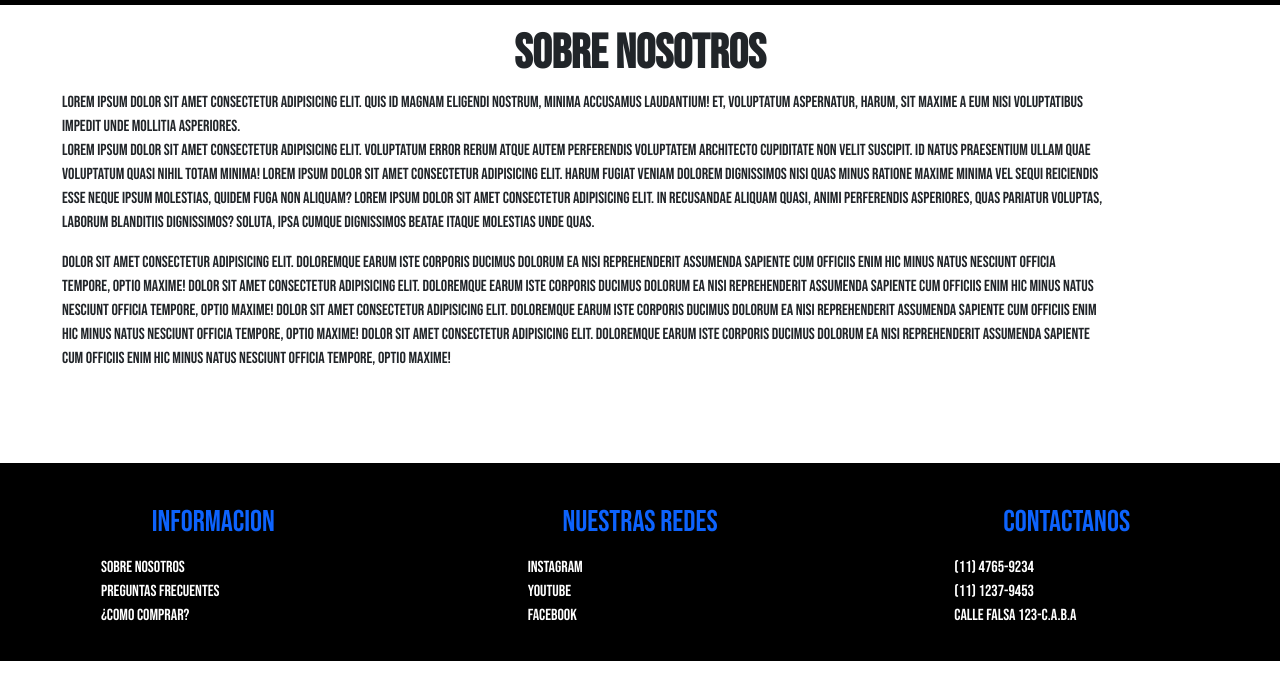
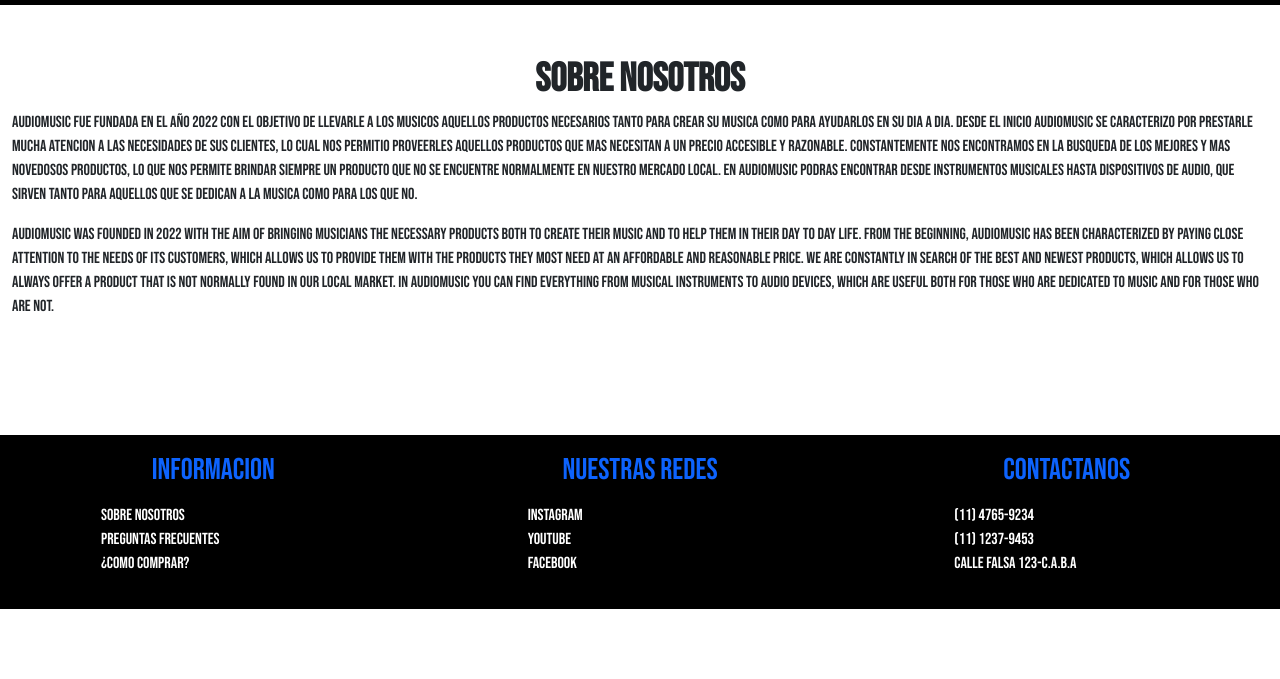
Before and after one commit to FabrizioV02/tercera-entrega, a website: page sections/nosotros.html in a window 1280 px wide. Shown: the part 121-800 px from the top of the page. Drawn offline with nearby package versions, Linux system fonts and the light colour scheme.

Commit message:
sobre nosotros

```diff
--- a/sass/_nosotros.scss
+++ b/sass/_nosotros.scss
@@ -1,5 +1,3 @@
-#nosotros-contenido {
-  justify-content: center;
-  margin-left: 50px;
-  font-size: 150fr;
+#nosotros-h1{
+  margin-top: 50px;
 }
--- a/sections/nosotros.html
+++ b/sections/nosotros.html
@@ -114,21 +114,28 @@
     </div>
     <div class="container-fluid" id="nosotros-container-row">
         <div class="row">
-            <div class="col text-center" id="nosotros-titulo" >
-                <h1 class="animate__animated animate__slideInRight"><strong>Sobre Nosotros</strong></h1>
+          <div class="container-fluid">
+            <div class="row">
+              <div class="col-md-12">
+                <h1 class="text-center animate__animated animate__slideInRight" id="nosotros-h1">
+                  <strong>Sobre Nosotros</strong>
+                </h1>
+                <p class="animate__animated animate__fadeInLeft">
+                  AudioMusic fue fundada en el año 2022 con el objetivo de llevarle a los musicos aquellos productos necesarios tanto para crear su musica como para ayudarlos en su dia a dia.
+                  Desde el inicio AudioMusic se caracterizo por prestarle mucha atencion a las necesidades de sus clientes, lo cual nos permitio proveerles aquellos productos que mas necesitan a un precio accesible y razonable.
+                  Constantemente nos encontramos en la busqueda de los mejores y mas novedosos productos, lo que nos permite brindar siempre un producto que no se encuentre normalmente en nuestro mercado local.
+                  En AudioMusic podras encontrar desde Instrumentos musicales hasta dispositivos de audio, que sirven tanto para aquellos que se dedican a la musica como para los que no.
+                </p>
+                <p class="animate__animated animate__fadeInLeft">
+                  AudioMusic was founded in 2022 with the aim of bringing musicians the necessary products both to create their music and to help them in their day to day life.
+                  From the beginning, AudioMusic has been characterized by paying close attention to the needs of its customers, which allows us to provide them with the products they most need at an affordable and reasonable price.
+                  We are constantly in search of the best and newest products, which allows us to always offer a product that is not normally found in our local market.
+                  In AudioMusic you can find everything from musical instruments to audio devices, which are useful both for those who are dedicated to music and for those who are not.
+                </p>
+              </div>
             </div>
-        </div>
-    </div>
-    <div class="container-fluid">
-        <div class="row justify-content">
-            <div class="col-md-10 animate__animated animate__fadeInLeft" id="nosotros-contenido">
-                Lorem ipsum dolor sit amet consectetur adipisicing elit. Quis id magnam eligendi nostrum, minima accusamus laudantium! Et, voluptatum aspernatur, harum, sit maxime a eum nisi voluptatibus impedit unde mollitia asperiores.
-                <p>Lorem ipsum dolor sit amet consectetur adipisicing elit. Voluptatum error rerum atque autem perferendis voluptatem architecto cupiditate non velit suscipit. Id natus praesentium ullam quae voluptatum quasi nihil totam minima! Lorem ipsum dolor sit amet consectetur adipisicing elit. Harum fugiat veniam dolorem dignissimos nisi quas minus ratione maxime minima vel sequi reiciendis esse neque ipsum molestias, quidem fuga non aliquam? Lorem ipsum dolor sit amet consectetur adipisicing elit. In recusandae aliquam quasi, animi perferendis asperiores, quas pariatur voluptas, laborum blanditiis dignissimos? Soluta, ipsa cumque dignissimos beatae itaque molestias unde quas.</p>
-                <p>dolor sit amet consectetur adipisicing elit. Doloremque earum iste corporis ducimus dolorum ea nisi reprehenderit assumenda sapiente cum officiis enim hic minus natus nesciunt officia tempore, optio maxime! dolor sit amet consectetur adipisicing elit. Doloremque earum iste corporis ducimus dolorum ea nisi reprehenderit assumenda sapiente cum officiis enim hic minus natus nesciunt officia tempore, optio maxime! dolor sit amet consectetur adipisicing elit. Doloremque earum iste corporis ducimus dolorum ea nisi reprehenderit assumenda sapiente cum officiis enim hic minus natus nesciunt officia tempore, optio maxime! dolor sit amet consectetur adipisicing elit. Doloremque earum iste corporis ducimus dolorum ea nisi reprehenderit assumenda sapiente cum officiis enim hic minus natus nesciunt officia tempore, optio maxime!</p>
-            </div>
-        </div>
-    </div>
-    <div class="container-fluid" id="footer-container">
+          </div>
+      <div class="container-fluid" id="footer-container">
         <footer>
           <div class="row row-cols-1 row-cols-md-3 g-4">
             <div class="col">
```
Also changed, not shown: styles/style.css.
